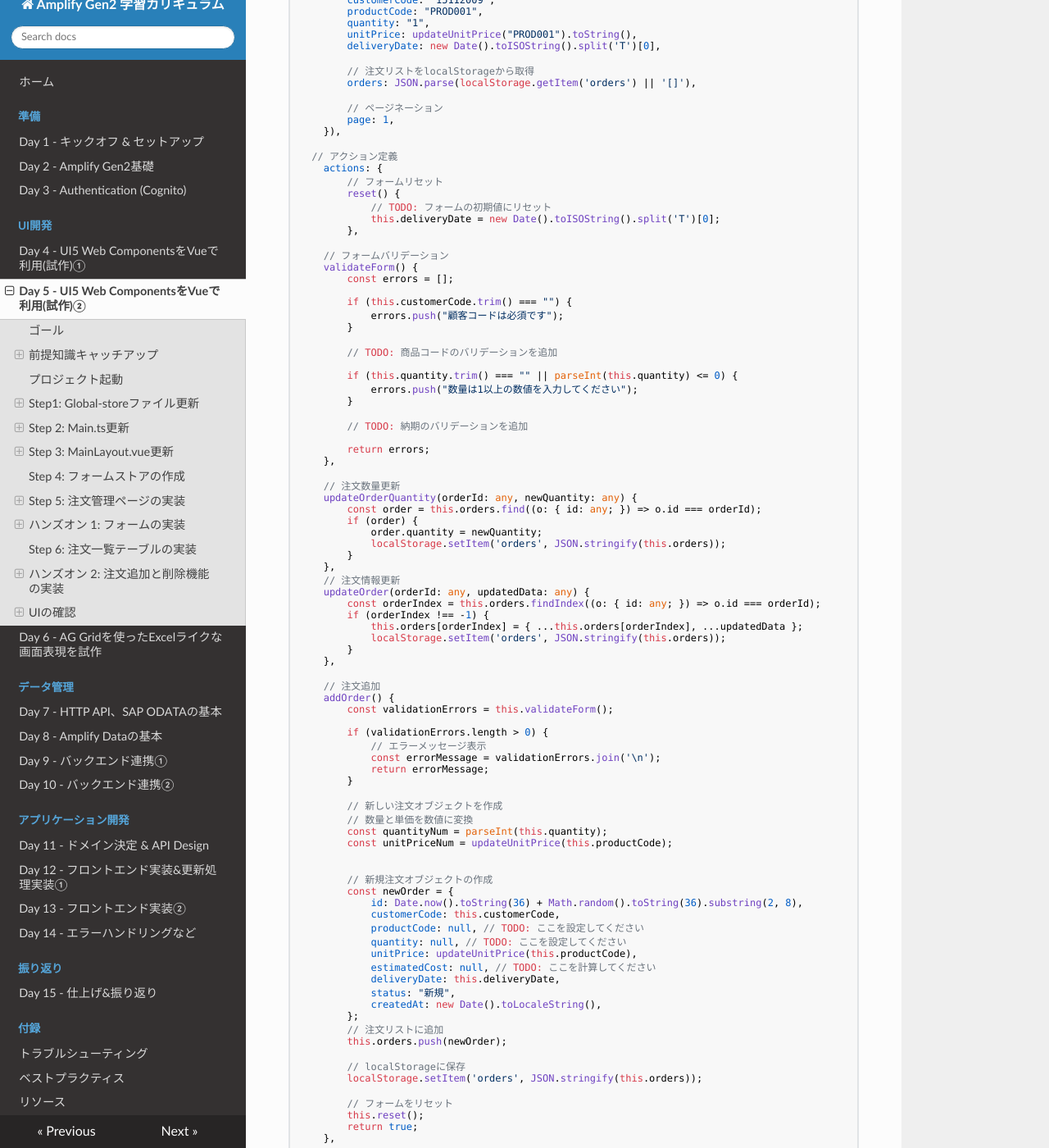
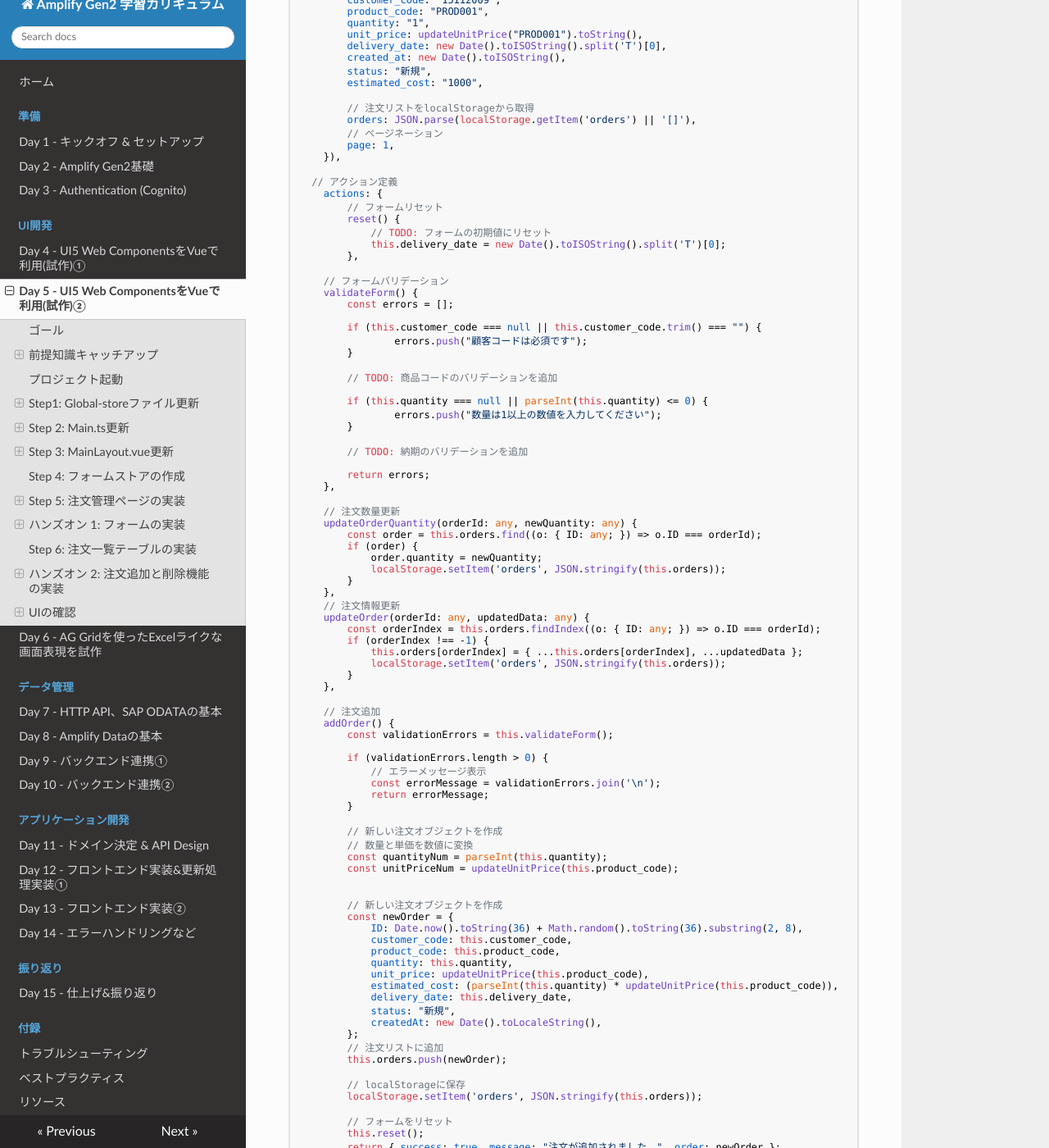
Before and after one commit to ET-n-pan/amplify-curriculum, an MkDocs documentation site: the page built from docs/ui-development/day05-ui5-components-2.md, in a window 1280 px wide and 1400 px high, scrolled down 4203 px. Shown: the whole window at 82% size. Built offline with MkDocs 1.6.1, drawn with Linux system fonts in a browser that asks for light colours; nearby versions of some CDN libraries; some of the changed text lies outside the part shown.

Commit message:
update: スキーマ名統一、十日までの進捗

````diff
--- a/docs/ui-development/day05-ui5-components-2.md
+++ b/docs/ui-development/day05-ui5-components-2.md
@@ -161,7 +161,6 @@ const setUserData = async (user) => {
 // stores/form-store.ts
 import { defineStore } from "pinia";
 
-
 // 商品ごとの単価を定義
 const productPrices: { [key: string]: number } = {
 	PROD001: 1000,
@@ -170,22 +169,25 @@ const productPrices: { [key: string]: number } = {
 };
 
 // 商品コードに基づいて単価を設定
-function updateUnitPrice(productCode : string): number {
-	return productPrices[productCode] || 0;
+function updateUnitPrice(product_code : string): number {
+	return productPrices[product_code] || 0;
 }
 
 export const useFormStore = defineStore("form", {
 	state: () => ({
 		// フォームデータ初期化
-		customerCode: "15112009",
-		productCode: "PROD001",
+		ID: "",
+		customer_code: "15112009",
+		product_code: "PROD001",
 		quantity: "1",
-		unitPrice: updateUnitPrice("PROD001").toString(),
-		deliveryDate: new Date().toISOString().split('T')[0],
+		unit_price: updateUnitPrice("PROD001").toString(),
+		delivery_date: new Date().toISOString().split('T')[0],
+		created_at: new Date().toISOString(),
+		status: "新規",
+		estimated_cost: "1000",
 
 		// 注文リストをlocalStorageから取得
 		orders: JSON.parse(localStorage.getItem('orders') || '[]'),
-
 		// ページネーション
 		page: 1,
 	}),
@@ -195,21 +197,21 @@ export const useFormStore = defineStore("form", {
 		// フォームリセット
 		reset() {
 			// TODO: フォームの初期値にリセット
-			this.deliveryDate = new Date().toISOString().split('T')[0];
+			this.delivery_date = new Date().toISOString().split('T')[0];
 		},
 
     // フォームバリデーション
     validateForm() {
 		const errors = [];
 
-		if (this.customerCode.trim() === "") {
-			errors.push("顧客コードは必須です");
+		if (this.customer_code === null || this.customer_code.trim() === "") {
+				errors.push("顧客コードは必須です");
 		}
 
 		// TODO: 商品コードのバリデーションを追加
 
-		if (this.quantity.trim() === "" || parseInt(this.quantity) <= 0) {
-			errors.push("数量は1以上の数値を入力してください");
+		if (this.quantity === null || parseInt(this.quantity) <= 0) {
+				errors.push("数量は1以上の数値を入力してください");
 		}
 
 		// TODO: 納期のバリデーションを追加
@@ -219,7 +221,7 @@ export const useFormStore = defineStore("form", {
 
 	// 注文数量更新
 	updateOrderQuantity(orderId: any, newQuantity: any) {
-		const order = this.orders.find((o: { id: any; }) => o.id === orderId);
+		const order = this.orders.find((o: { ID: any; }) => o.ID === orderId);
 		if (order) {
 			order.quantity = newQuantity;
 			localStorage.setItem('orders', JSON.stringify(this.orders));
@@ -227,7 +229,7 @@ export const useFormStore = defineStore("form", {
 	},
 	// 注文情報更新
 	updateOrder(orderId: any, updatedData: any) {
-		const orderIndex = this.orders.findIndex((o: { id: any; }) => o.id === orderId);
+		const orderIndex = this.orders.findIndex((o: { ID: any; }) => o.ID === orderId);
 		if (orderIndex !== -1) {
 			this.orders[orderIndex] = { ...this.orders[orderIndex], ...updatedData };
 			localStorage.setItem('orders', JSON.stringify(this.orders));
@@ -247,18 +249,18 @@ export const useFormStore = defineStore("form", {
 		// 新しい注文オブジェクトを作成
 		// 数量と単価を数値に変換
 		const quantityNum = parseInt(this.quantity);
-		const unitPriceNum = updateUnitPrice(this.productCode);
+		const unitPriceNum = updateUnitPrice(this.product_code);
 
 
-		// 新規注文オブジェクトの作成
+		// 新しい注文オブジェクトを作成
 		const newOrder = {
-			id: Date.now().toString(36) + Math.random().toString(36).substring(2, 8),
-			customerCode: this.customerCode,
-			productCode: null, // TODO: ここを設定してください
-			quantity: null, // TODO: ここを設定してください
-			unitPrice: updateUnitPrice(this.productCode),
-			estimatedCost: null, // TODO: ここを計算してください
-			deliveryDate: this.deliveryDate,
+			ID: Date.now().toString(36) + Math.random().toString(36).substring(2, 8),
+			customer_code: this.customer_code,
+			product_code: this.product_code,
+			quantity: this.quantity,
+			unit_price: updateUnitPrice(this.product_code),
+			estimated_cost: (parseInt(this.quantity) * updateUnitPrice(this.product_code)),
+			delivery_date: this.delivery_date,
 			status: "新規",
 			createdAt: new Date().toLocaleString(),
 		};
@@ -270,7 +272,7 @@ export const useFormStore = defineStore("form", {
 
 		// フォームをリセット
 		this.reset();
-		return true;
+		return { success: true, message: "注文が追加されました。", order: newOrder };
     },
 
 	// 全注文クリア
@@ -299,7 +301,7 @@ export const useFormStore = defineStore("form", {
 		}
 
 		// 選択された注文を削除
-		this.orders = this.orders.filter((order: { id: any; }) => !selectedRows.includes(order.id));
+		this.orders = this.orders.filter((order: { ID: any; }) => !selectedRows.includes(order.ID));
 
 		// TODO: localStorageに保存
 
@@ -397,12 +399,12 @@ const deleteOrder = () => {
 <ui5-form>
 	<ui5-form-item>
 		<ui5-label slot="labelContent" required>顧客コード:</ui5-label>
-		<ui5-input v-model="formStore.customerCode"></ui5-input>
+		<ui5-input v-model="formStore.customer_code"></ui5-input>
 	</ui5-form-item>
 
 	<ui5-form-item>
 		<!-- TODO: ここに商品コードのラベルを追加 -->
-		<ui5-select v-model="formStore.productCode">
+		<ui5-select v-model="formStore.product_code">
 			<ui5-option value="">選択してください</ui5-option>
 			<ui5-option value="PROD001">商品A</ui5-option>
 			<ui5-option value="PROD002">商品B</ui5-option>
@@ -417,7 +419,7 @@ const deleteOrder = () => {
 
 	<ui5-form-item>
 		<!-- TODO: ここに納期のラベルを追加 -->
-		<ui5-date-picker v-model="formStore.deliveryDate"></ui5-date-picker>
+		<ui5-date-picker v-model="formStore.delivery_date"></ui5-date-picker>
 	</ui5-form-item>
 
 	<div style="margin-top: 20px; display: flex; gap: 10px; justify-content: flex-end;">
@@ -440,12 +442,12 @@ const deleteOrder = () => {
 <ui5-form>
 	<ui5-form-item>
 		<ui5-label slot="labelContent" required>顧客コード:</ui5-label>
-		<ui5-input v-model="formStore.customerCode"></ui5-input>
+		<ui5-input v-model="formStore.customer_code"></ui5-input>
 	</ui5-form-item>
 
 	<ui5-form-item>
 		<ui5-label slot="labelContent" required>商品:</ui5-label>
-		<ui5-select v-model="formStore.productCode">
+		<ui5-select v-model="formStore.product_code">
 			<ui5-option value="">選択してください</ui5-option>
 			<ui5-option value="PROD001">商品A</ui5-option>
 			<ui5-option value="PROD002">商品B</ui5-option>
@@ -460,7 +462,7 @@ const deleteOrder = () => {
 
 	<ui5-form-item>
 		<ui5-label slot="labelContent" required>納期:</ui5-label>
-		<ui5-date-picker v-model="formStore.deliveryDate"></ui5-date-picker>
+		<ui5-date-picker v-model="formStore.delivery_date"></ui5-date-picker>
 	</ui5-form-item>
 
 </ui5-form>
@@ -503,13 +505,13 @@ const deleteOrder = () => {
 	<ui5-illustrated-message slot="noData" name="NoData"></ui5-illustrated-message>
 
 	<!-- オーダー一覧 -->
-	<ui5-table-row v-for="order in formStore.orders" :row-key="order.id" :key="order.id">
-		<ui5-table-cell><ui5-label>{{ order.id }}</ui5-label></ui5-table-cell>
-		<ui5-table-cell><ui5-label>{{ order.customerCode }}</ui5-label></ui5-table-cell>
-		<ui5-table-cell><ui5-label>{{ order.productCode }}</ui5-label></ui5-table-cell>
-		<ui5-table-cell><ui5-input :value="order.quantity" @input="formStore.updateOrderQuantity(order.id, $event.target.value)"></ui5-input></ui5-table-cell>
-		<ui5-table-cell><ui5-label>{{ order.deliveryDate }}</ui5-label></ui5-table-cell>
-		<ui5-table-cell><ui5-label>{{ order.createdAt }}</ui5-label></ui5-table-cell>
+	<ui5-table-row v-for="order in formStore.orders" :row-key="order.ID" :key="order.ID">
+		<ui5-table-cell><ui5-label>{{ order.ID }}</ui5-label></ui5-table-cell>
+		<ui5-table-cell><ui5-label>{{ order.customer_code }}</ui5-label></ui5-table-cell>
+		<ui5-table-cell><ui5-label>{{ order.product_code }}</ui5-label></ui5-table-cell>
+		<ui5-table-cell><ui5-input :value="String(order.quantity)" @input="formStore.updateOrderQuantity(order.ID, $event.target.value)"></ui5-input></ui5-table-cell>
+		<ui5-table-cell><ui5-label>{{ order.delivery_date }}</ui5-label></ui5-table-cell>
+		<ui5-table-cell><ui5-label>{{ order.created_at }}</ui5-label></ui5-table-cell>
 	</ui5-table-row>
 
 </ui5-table>
@@ -544,8 +546,8 @@ const deleteOrder = () => {
 
 - `addOrder`アクションの新規注文オブジェクトの作成
 
-    - `productCode`と`quantity`はそれぞれ`this.productCode`、`this.quantity`を設定
-    - `estimatedCost`は`quantityNum * unitPriceNum`で計算
+    - `product_code`と`quantity`はそれぞれ`this.product_code`、`this.quantity`を設定
+    - `estimated_cost`は`quantityNum * unitPriceNum`で計算
 
 - `deleteOrder`アクションのlocalStorage保存と選択状態クリア
 
@@ -556,7 +558,7 @@ const deleteOrder = () => {
 
 - `reset`アクションのフォームリセット
 
-    - `customerCode`、`productCode`、`quantity`を初期値に設定
+    - `customer_code`、`product_code`、`quantity`を初期値に設定
 
 
 <details>
@@ -564,41 +566,37 @@ const deleteOrder = () => {
 `addOrder`
 ```
 // 注文追加
-    addOrder() {
-		const validationErrors = this.validateForm();
+addOrder() {
+	const validationErrors = this.validateForm();
 
-		if (validationErrors.length > 0) {
-			// エラーメッセージ表示
-			const errorMessage = validationErrors.join('\n');
-			return { success: false, message: errorMessage };
-		}
+	if (validationErrors.length > 0) {
+		// エラーメッセージ表示
+		const errorMessage = validationErrors.join('\n');
+		return { success: false, message: errorMessage };
+	}
 
-		// 数量と単価を数値に変換
-		const quantityNum = parseInt(this.quantity);
-		const unitPriceNum = updateUnitPrice(this.productCode);
+	// 新しい注文オブジェクトを作成
+	const newOrder = {
+		ID: Date.now().toString(36) + Math.random().toString(36).substring(2, 8),
+		customer_code: this.customer_code,
+		product_code: this.product_code,
+		quantity: this.quantity,
+		unit_price: updateUnitPrice(this.product_code),
+		estimated_cost: (parseInt(this.quantity) * updateUnitPrice(this.product_code)),
+		delivery_date: this.delivery_date,
+		status: "新規",
+		created_at: new Date().toLocaleString(),
+	};
 
-		// 新しい注文オブジェクトを作成
-		const newOrder = {
-			id: Date.now().toString(36) + Math.random().toString(36).substring(2, 8),
-			customerCode: this.customerCode,
-			productCode: this.productCode,
-			quantity: this.quantity,
-			unitPrice: updateUnitPrice(this.productCode),
-			estimatedCost: quantityNum * unitPriceNum,
-			deliveryDate: this.deliveryDate,
-			status: "新規",
-			createdAt: new Date().toLocaleString(),
-		};
+	// 注文リストに追加
+	this.orders.push(newOrder);
+	// localStorageに保存
+	localStorage.setItem('orders', JSON.stringify(this.orders));
 
-		// 注文リストに追加
-		this.orders.push(newOrder);
-		// localStorageに保存
-		localStorage.setItem('orders', JSON.stringify(this.orders));
-
-		// フォームをリセット
-		this.reset();
-		return { success: true, message: "注文が追加されました。"};
-    },
+	// フォームをリセット
+	this.reset();
+	return { success: true, message: "注文が追加されました。", order: newOrder };
+},
 ```
 `deleteOrder`
 ```
@@ -620,7 +618,7 @@ const deleteOrder = () => {
         }
         return;
       }
-      this.orders = this.orders.filter(order => !selectedRows.includes(order.id));
+      this.orders = this.orders.filter(order => !selectedRows.includes(order.ID));
 
 
       /////// 追加 ///////
@@ -641,13 +639,13 @@ const deleteOrder = () => {
     validateForm() {
       const errors = [];
 
-      if (this.customerCode.trim() === "") {
+      if (this.customer_code.trim() === "") {
         errors.push("顧客コードは必須です");
       }
 
       /////// 追加 //////
       // 商品コードのバリデーションを追加
-      if (this.productCode === null || (this.productCode in productPrices) === false) {
+      if (this.product_code === null || (this.product_code in productPrices) === false) {
         errors.push("商品を選択してください");
       }
       //////////////////
@@ -658,7 +656,7 @@ const deleteOrder = () => {
       }
 
       /////// 追加 //////
-      if (this.deliveryDate === null || this.deliveryDate.trim() === "") {
+      if (this.delivery_date === null || this.delivery_date.trim() === "") {
         errors.push("納期は必須です");
       }
       //////////////////
@@ -671,10 +669,10 @@ const deleteOrder = () => {
 // フォームリセット
 // 具体的な初期値は要件に応じて調整してください
 reset() {
-	this.customerCode = "15112009";
+	this.customer_code = "15112009";
 	this.quantity = "1";
-	this.unitPrice = updateUnitPrice(this.productCode).toString();
-	this.deliveryDate = new Date().toISOString().split('T')[0];
+	this.unitPrice = updateUnitPrice(this.product_code).toString();
+	this.delivery_date = new Date().toISOString().split('T')[0];
 },
 ```
 </details>
````
Also changed, not shown: docs/data-management/day08-amplify-data.md (+1 -1 lines), docs/data-management/day09-backend-integration-1.md (+152 -0 lines), docs/data-management/day10-backend-integration-2.md (+27 -0 lines), docs/ui-development/day06-ag-grid.md (+17 -17 lines), docs/images/screenshots/d9-add-order.png (added), docs/images/screenshots/d9-get-secret.png (added), docs/images/screenshots/d9-orders-page.png (added), docs/images/screenshots/d9-set-secret.png (added).
